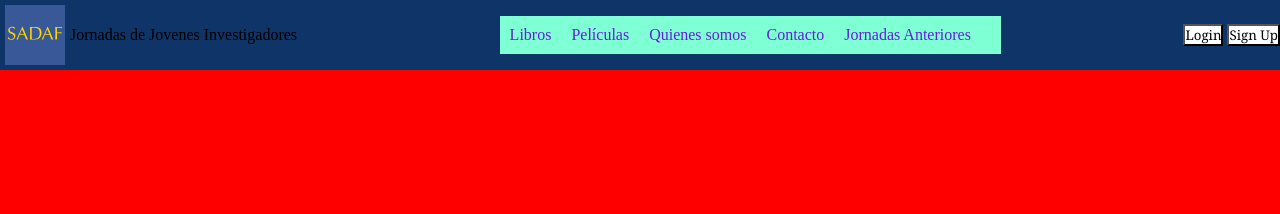
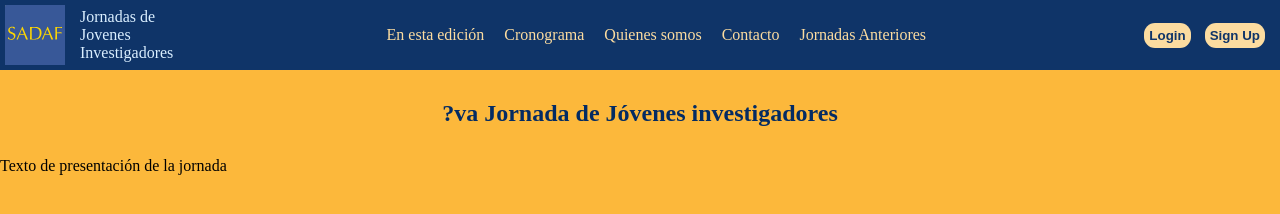
Before and after one commit to PaulaSand/JornadasDeJovenesInvestigadores, a plain HTML site: page index.html in a window 1280 px wide. Drawn offline with Linux system fonts and the light colour scheme.

Commit message:
Unificación de colores de la página.

```diff
--- a/index.html
+++ b/index.html
@@ -2,21 +2,21 @@
 <html lang="en">
     <head>
         <meta charset="UTF-8">
-        <link rel="icon" type="m" sizes="32x32" href="images/logoSADAF.svg">
+        <link rel="icon" type="m" sizes="32x32" href="images/logoSADAF.png">
         <title>Jornadas de Jóvenes Investigadores</title>
         <link rel="stylesheet" href="style.css">
     </head>
     <body>
         <header>
           <div class="logo"><img src="images/logoSADAF.svg" alt="BlogrLogo" ></div><!-- Jornadas de jóvenes Investigadores-->
-          <div class="subdivision">Jornadas de Jovenes Investigadores</div>
+          <div class="subdivision"> <p>Jornadas de</p> <p>Jovenes</p> <p>Investigadores</p></div><!-- reemplazar las "p" por un jpg que haga de logo-->
           <div class="navBar">
               <ul>
-                <li>Libros</li>
-                <li>Películas</li>
-                <li>Quienes somos</li>
-                <li>Contacto</li>
-                <li>Jornadas Anteriores</li>
+                <li><a href="#">En esta edición</a></li>
+                <li><a href="#">Cronograma</a></li>
+                <li><a href="#">Quienes somos</a></li>
+                <li><a href="#">Contacto</a></li>
+                <li><a href="#">Jornadas Anteriores</a></li>
               </ul>
             </div>
 
@@ -26,7 +26,11 @@
 
               </div>
         </header>
-        <div class=""></div>
+        <div class="central">
+          <h2> ?va Jornada de Jóvenes investigadores </h2>
+          <p>Texto de presentación de la jornada</p>
+
+
           <!--  Cosas que deberían aparecer en una página para estas cosas
           (aunque después en algunos casos no estén):
           * Título del evento
@@ -44,7 +48,7 @@
           * Programa del evento (varía, pero se suelen incluir resúmenes de los trabajos
           que se van a presentar)
           -->
-
+        </div>
         <footer>
 
         </footer>
--- a/style.css
+++ b/style.css
@@ -2,6 +2,7 @@
 
 html {
   box-sizing: border-box;
+
 }
 
 *,
@@ -13,15 +14,17 @@ html {
 }
 
 body {
-  background-color: red;
-  font:url("fonts/Overpass-SemiBold.ttf") ;
+  width: 100%;
+  background-color: #fcb83b;
+  /* font:url("fonts/Overpass-SemiBold.ttf") ;*/
 
 }
 
 /*----------- Header -------------*/
 
-body header {
+header {
   /* margin: 10px; */
+  width: 100%;
   display: flex;
   background-color: #0f3468;
   align-items: center;
@@ -30,7 +33,7 @@ body header {
 
 .logo{
 margin: 5px ;
-background-color: gold;
+background-color: #ffd700;
 align-items: center;
 height:60px;
 }
@@ -38,27 +41,54 @@ height:60px;
 .logo img{
 height: 60px;
 }
-
+.subdivision{
+  padding: 0px 10px;
+  color:rgb(218, 239, 255);
+}
 .navBar {
   display: flex;
   align-self: center;
   margin-left: auto;
   margin-right: auto;
   text-decoration: none;
+
 }
 
 ul {
   padding: 10px;
-  background-color: aquamarine;
+  /* background-color: aquamarine;*/
   margin-left: 20px;
-  color:rgb(102, 30, 219);
   display: flex;
+
 }
-li{
+li {
+  text-align: center;
+  justify-content: center;
   list-style: none;
   margin-right: 20px;
 }
+a{
+  color:#fcdca0;
+  text-decoration: none;
+}
+
+.accessButtons{
+  margin:10px;
+  /*visibility: hidden; <--- Esta función esconde los botones hasta que se le pueda dar una funcionalidad*/
+}
 button {
-  background: white;
-  font-family:Georgia, 'Times New Roman', Times, serif;
+  margin: 5px;
+  padding: 5px;
+  border:transparent;
+  border-radius: 11px;
+  background:#fcdca0;
+  color: #0f3468 ;
+  font-family:Arial, Helvetica, sans-serif;
+  font-weight: 900;
 }
+
+.central h2{
+  margin: 30px 20px;
+  text-align: center;
+  color: #032b63;
+}
```
Lines whose indentation alone changed are shown as unchanged.
